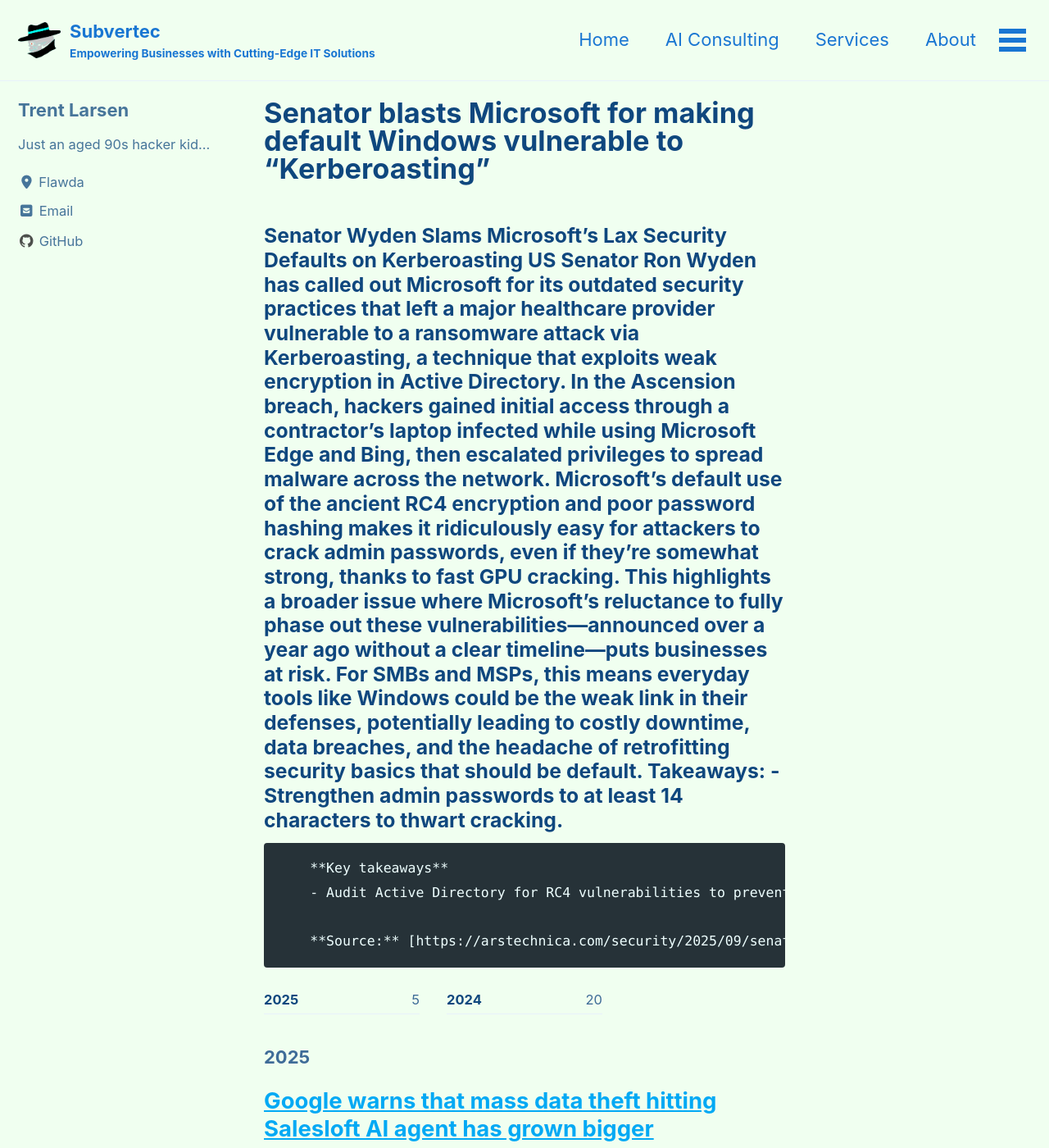
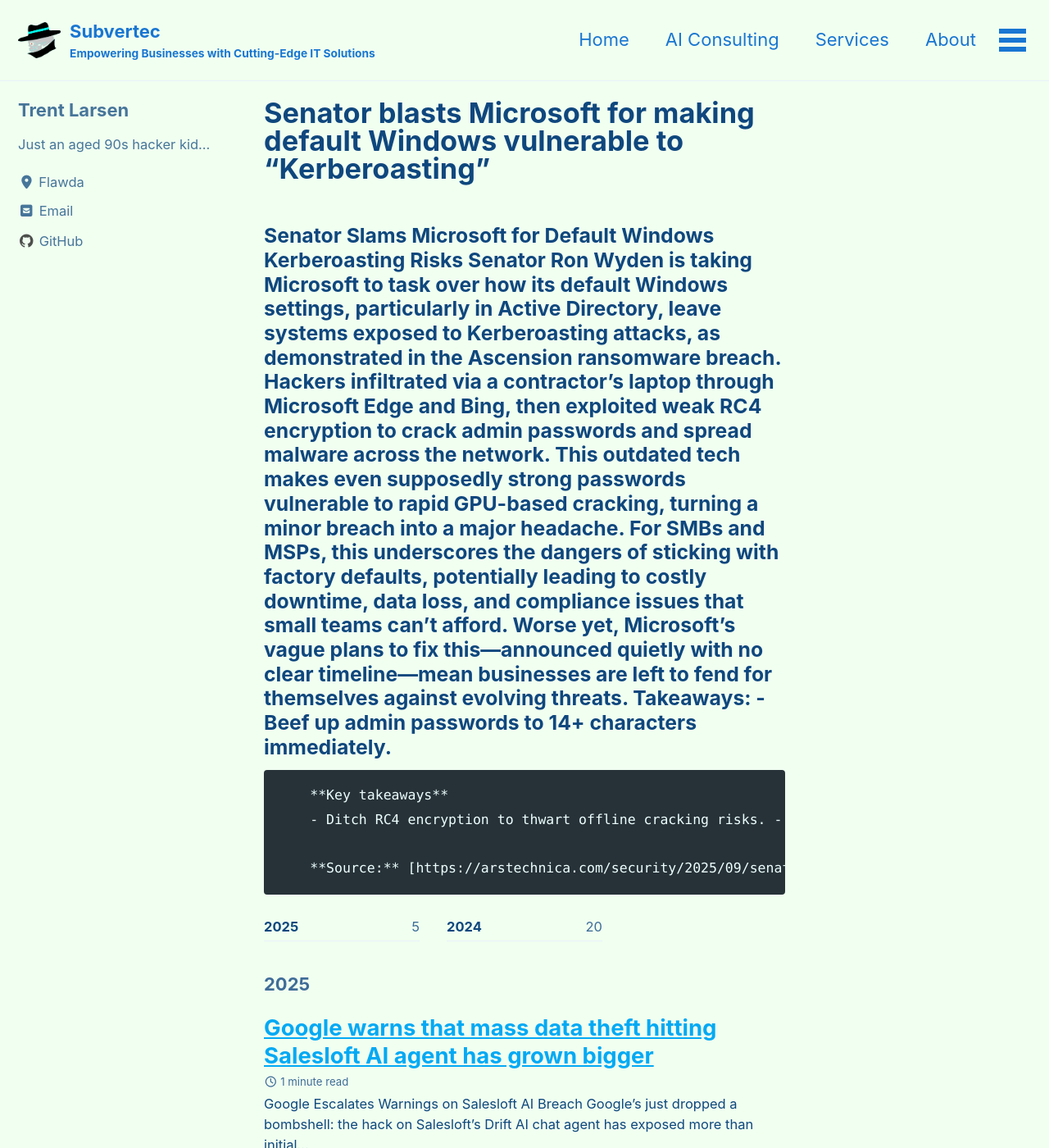
Before and after one commit to subv3rsiv3/website, a Jekyll site: the page built from _posts/2025-09-18-senator-blasts-microsoft-for-making-default-windows-vulnerable-to-kerberoasting.md, in a window 1280 px wide and 1400 px high. Shown: the whole window at 82% size. Built offline with Jekyll 4.4.1, drawn with Linux system fonts in a browser that asks for light colours; cached includes are drawn as plain includes; some of the changed text lies outside the part shown.

Commit message:
Publish: Senator blasts Microsoft for making default Windows vulnerable to “Kerberoasting”

```diff
--- a/_posts/2025-09-18-senator-blasts-microsoft-for-making-default-windows-vulnerable-to-kerberoasting.md
+++ b/_posts/2025-09-18-senator-blasts-microsoft-for-making-default-windows-vulnerable-to-kerberoasting.md
@@ -1,27 +1,26 @@
 ---
 layout: posts
 title: Senator blasts Microsoft for making default Windows vulnerable to “Kerberoasting”
-date: '2025-09-18 11:00:04 '
-excerpt: '### Senator Wyden Slams Microsoft''s Lax Security Defaults on Kerberoasting US Senator Ron Wyden has called out Microsoft for its outdated security practices that left a major healthcare provider vulnerable to a ransomware attack via Kerbero'
+date: '2025-09-18 07:07:41 '
+excerpt: '### Senator Slams Microsoft for Default Windows Kerberoasting Risks Senator Ron Wyden is taking Microsoft to task over how its default Windows settings, particularly in Active Directory, leave systems exposed to Kerberoasting attacks, as de'
 seo_title: Senator blasts Microsoft for making default Windows vulnerable to “Kerberoasting”
-seo_description: '### Senator Wyden Slams Microsoft''s Lax Security Defaults on Kerberoasting US Senator Ron Wyden has called out Microsoft for its outdated security practice'
+seo_description: '### Senator Slams Microsoft for Default Windows Kerberoasting Risks Senator Ron Wyden is taking Microsoft to task over how its default Windows settings, pa'
 categories:
 - Security
+- Microsoft365
 - Azure
-- AI_Automation
 tags:
 - Security
+- Microsoft365
 - Azure
-- AI_Automation
 permalink: /blog/senator-blasts-microsoft-for-making-default-windows-vulnerable-to-kerberoasting/
 ---
 
-### Senator Wyden Slams Microsoft's Lax Security Defaults on Kerberoasting US Senator Ron Wyden has called out Microsoft for its outdated security practices that left a major healthcare provider vulnerable to a ransomware attack via Kerberoasting, a technique that exploits weak encryption in Active Directory. In the Ascension breach, hackers gained initial access through a contractor's laptop infected while using Microsoft Edge and Bing, then escalated privileges to spread malware across the network. Microsoft's default use of the ancient RC4 encryption and poor password hashing makes it ridiculously easy for attackers to crack admin passwords, even if they're somewhat strong, thanks to fast GPU cracking. This highlights a broader issue where Microsoft's reluctance to fully phase out these vulnerabilities—announced over a year ago without a clear timeline—puts businesses at risk. For SMBs and MSPs, this means everyday tools like Windows could be the weak link in their defenses, potentially leading to costly downtime, data breaches, and the headache of retrofitting security basics that should be default. Takeaways: - Strengthen admin passwords to at least 14 characters to thwart cracking.
+### Senator Slams Microsoft for Default Windows Kerberoasting Risks Senator Ron Wyden is taking Microsoft to task over how its default Windows settings, particularly in Active Directory, leave systems exposed to Kerberoasting attacks, as demonstrated in the Ascension ransomware breach. Hackers infiltrated via a contractor's laptop through Microsoft Edge and Bing, then exploited weak RC4 encryption to crack admin passwords and spread malware across the network. This outdated tech makes even supposedly strong passwords vulnerable to rapid GPU-based cracking, turning a minor breach into a major headache. For SMBs and MSPs, this underscores the dangers of sticking with factory defaults, potentially leading to costly downtime, data loss, and compliance issues that small teams can't afford. Worse yet, Microsoft's vague plans to fix this—announced quietly with no clear timeline—mean businesses are left to fend for themselves against evolving threats. Takeaways: - Beef up admin passwords to 14+ characters immediately.
 
         **Key takeaways**
-        - Audit Active Directory for RC4 vulnerabilities to prevent easy exploits.
-- Demand timelines from vendors on fixing known security flaws.
-- Prepare for offline attacks by enabling salted hashes on networks.
-- Budget for GPU-resistant security upgrades to avoid ransomware hits.
+        - Ditch RC4 encryption to thwart offline cracking risks.
+- Audit Active Directory regularly for hidden vulnerabilities.
+- Budget for potential breach costs like recovery and downtime.
 
         **Source:** [https://arstechnica.com/security/2025/09/senator-blasts-microsoft-for-making-default-windows-vulnerable-to-kerberoasting/](https://arstechnica.com/security/2025/09/senator-blasts-microsoft-for-making-default-windows-vulnerable-to-kerberoasting/)
```
